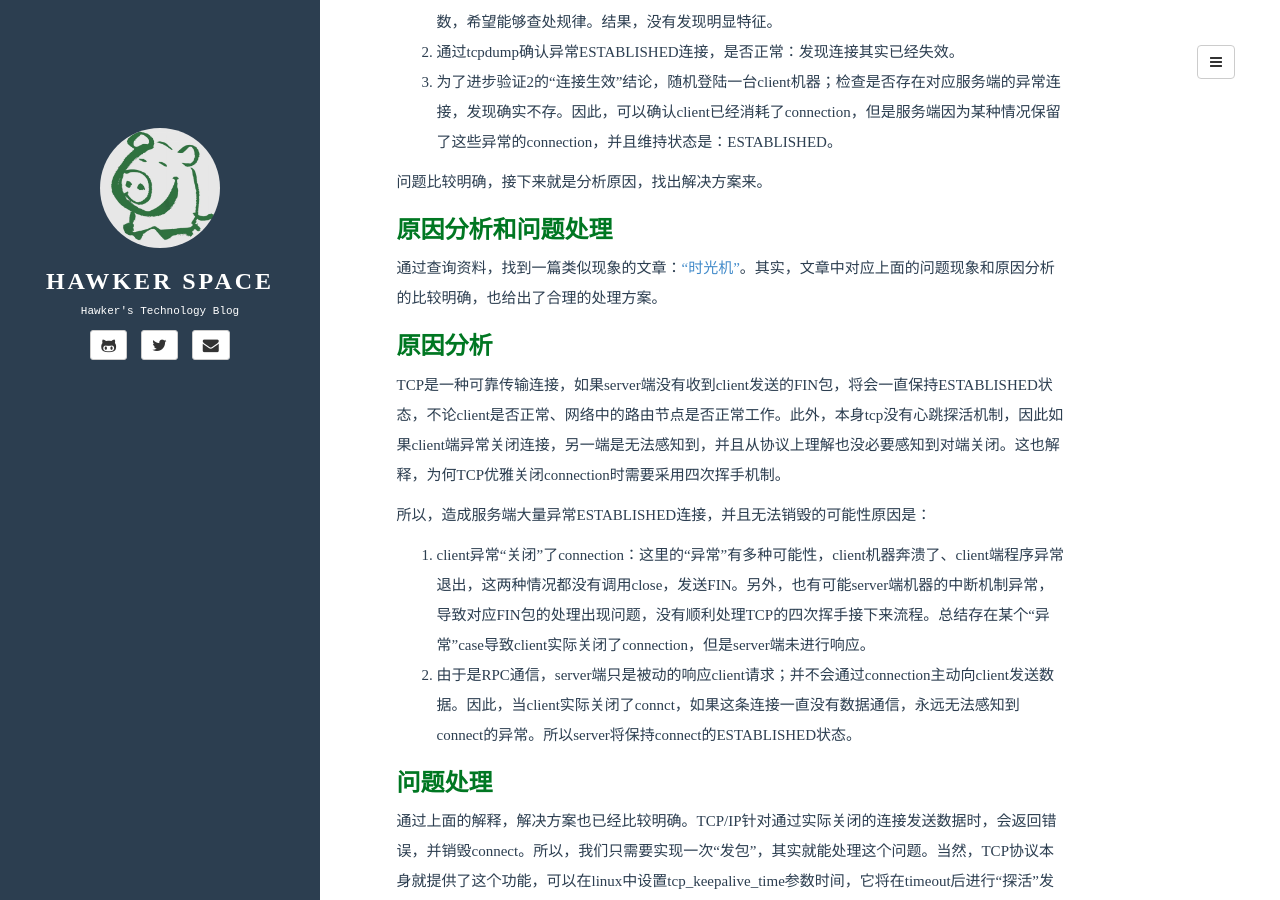
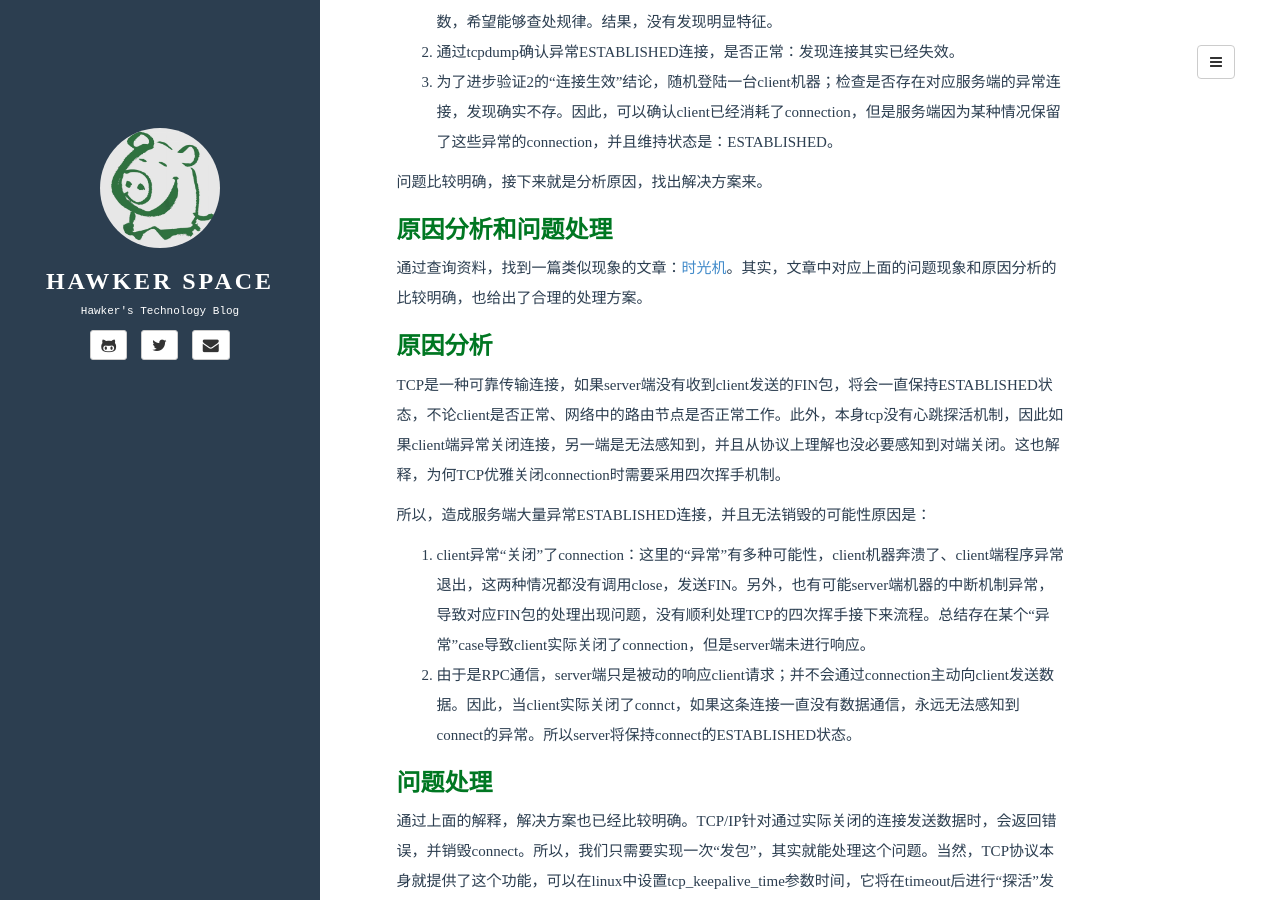
Before and after one commit to hawkxiang/hawkxiang.github.io, a Jekyll site: the page built from _posts/2018.03-02/2018-01-31-zookeeper-watcher-reconnect.md, in a window 1280 px wide and 900 px high, scrolled down 450 px. Built offline with Jekyll 4.4.1, drawn with Linux system fonts in a browser that asks for light colours; comment, search, counter and statistics services are not loaded.

```diff
--- a/_posts/2018.03-02/2018-01-31-zookeeper-watcher-reconnect.md
+++ b/_posts/2018.03-02/2018-01-31-zookeeper-watcher-reconnect.md
@@ -22,7 +22,7 @@ tags:
 问题比较明确，接下来就是分析原因，找出解决方案来。
 
 ## 原因分析和问题处理
-通过查询资料，找到一篇类似现象的文章：["时光机"](https://superuser.com/questions/1021988/connection-remains-flagged-as-established-even-if-host-is-unconnected/1022002 "传送门")。其实，文章中对应上面的问题现象和原因分析的比较明确，也给出了合理的处理方案。
+通过查询资料，找到一篇类似现象的文章：[时光机](https://superuser.com/questions/1021988/connection-remains-flagged-as-established-even-if-host-is-unconnected/1022002 "传送门")。其实，文章中对应上面的问题现象和原因分析的比较明确，也给出了合理的处理方案。
 
 ### 原因分析
 TCP是一种可靠传输连接，如果server端没有收到client发送的FIN包，将会一直保持ESTABLISHED状态，不论client是否正常、网络中的路由节点是否正常工作。此外，本身tcp没有心跳探活机制，因此如果client端异常关闭连接，另一端是无法感知到，并且从协议上理解也没必要感知到对端关闭。这也解释，为何TCP优雅关闭connection时需要采用四次挥手机制。
```
